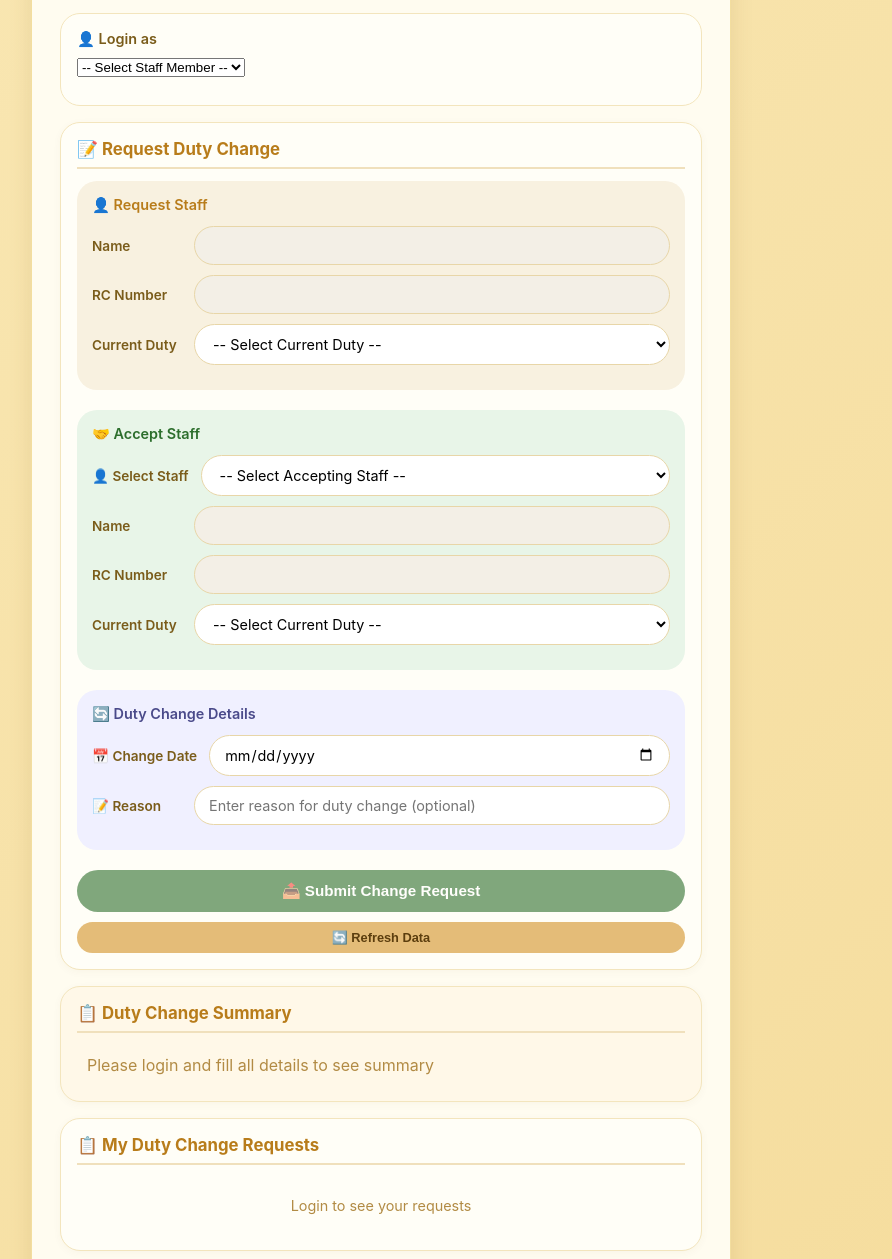
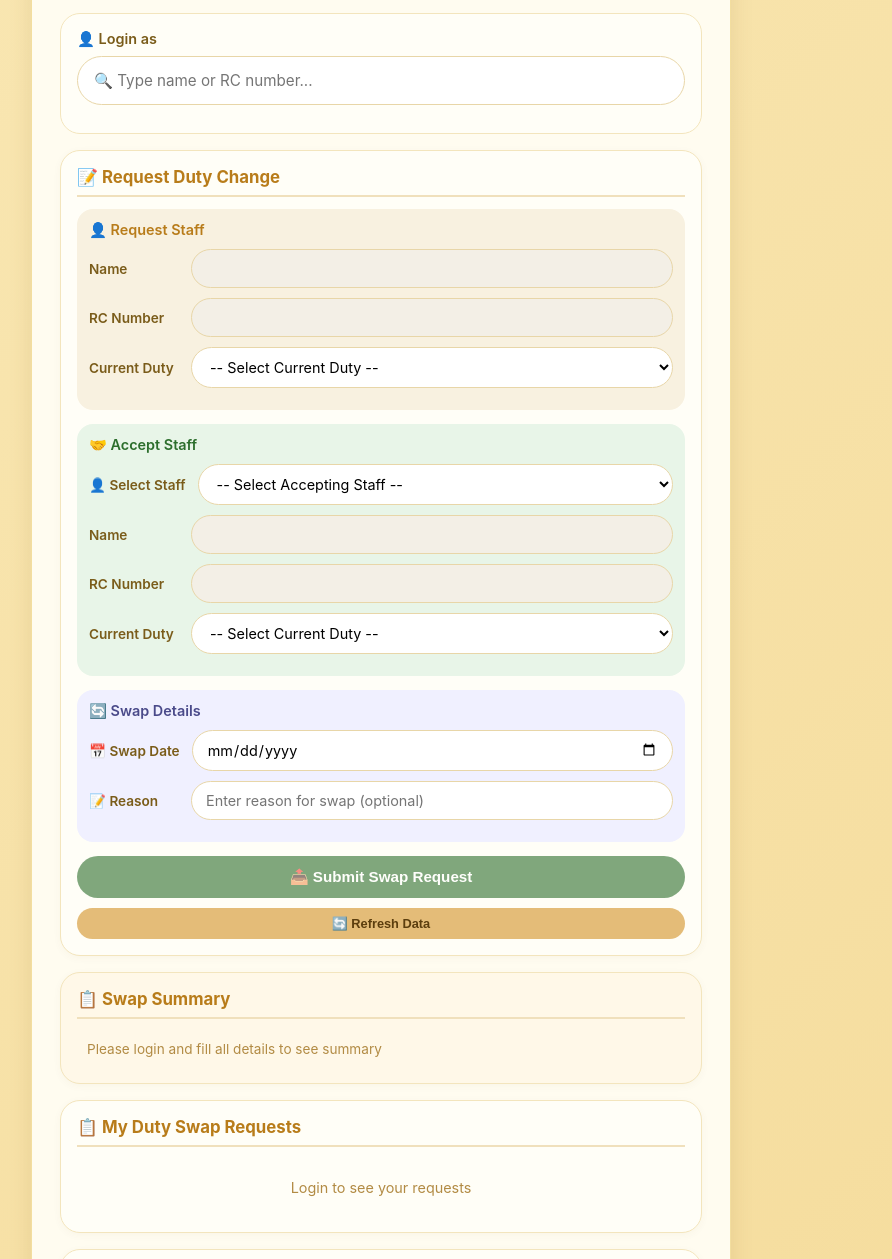
Before and after one commit to tym95959/koveli, a website: page dutychange.html in a window 1280 px wide. Shown: the part 102-1361 px from the top of the page, without its empty margins (259-1151 px from the left). Drawn offline with Linux system fonts and the light colour scheme.

Commit message:
Update dutychange.html

```diff
--- a/dutychange.html
+++ b/dutychange.html
@@ -9,21 +9,13 @@
     <script src="https://www.gstatic.com/firebasejs/10.8.0/firebase-firestore-compat.js"></script>
     <!-- Import firebase-config.js -->
     <script src="script/firebase-config.js"></script>
-    <!-- Import staff.js -->
-    <script type="importmap">
-        {
-            "imports": {
-                "script/staff.js": "./script/staff.js"
-            }
-        }
-    </script>
     <link rel="stylesheet" href="css/dutychange.css">
 </head>
 <body>
 
     <div class="app-card">
         <div class="header">
-        <h1>🔄 Duty Change Request</h1>
+            <h1>🔄 Duty Change</h1>
             <div class="nav-buttons">
                 <div class="profile-btn-container">
                     <div class="profile-icon-btn" id="profileButton">
@@ -33,9 +25,7 @@
                     <div class="profile-menu" id="profileMenu">
                         <div class="profile-menu-item" id="profileViewAction">📋 View Profile</div>
                         <div class="profile-menu-item" id="profileChangePass">🔑 Change Login Code</div>
-                    <div class="profile-menu-item" id="logoutAction" style="color: #c25d2e; border-top: 1px solid #f0e2be; margin-top: 5px; padding-top: 10px;">
-                        🚪 Logout
-                    </div>
+                        <div class="profile-menu-item logout" id="logoutAction">🚪 Logout</div>
                     </div>
                 </div>
             </div>
@@ -45,9 +35,24 @@
         <div class="login-section">
             <div class="field-group">
                 <label>👤 Login as</label>
-            <select id="loginStaffSelect">
-                <option value="">-- Select Staff Member --</option>
-            </select>
+                <!-- Searchable Dropdown -->
+                <div class="search-container" id="staffSearchContainer">
+                    <input
+                    type="text"
+                    id="staffSearchInput"
+                    placeholder="🔍 Type name or RC number..."
+                    autocomplete="off"
+                    >
+                    <div class="dropdown-list" id="staffDropdownList"></div>
+                </div>
+                <input type="hidden" id="loginStaffSelect" value="">
+                <div id="selectedStaffDisplay" style="display: none;">
+                    <div class="selected-user">
+                        <span id="selectedStaffName">—</span>
+                        <span id="selectedStaffRc" style="color:#b28b44;font-size:0.75rem;"></span>
+                        <span class="remove-btn" id="clearSelectedStaff">×</span>
+                    </div>
+                </div>
             </div>
             <div id="currentUserDisplay" class="current-user-badge" style="display: none;">
                 ✅ Logged in as: <span id="currentUserName">—</span>
@@ -69,8 +74,8 @@
             <h3>📝 Request Duty Change</h3>
 
             <!-- Request Staff Details -->
-        <div style="background: #f8f1e0; padding: 15px; border-radius: 20px; margin-bottom: 20px;">
-            <h4 style="color: #b87c1a; margin-bottom: 12px;">👤 Request Staff</h4>
+            <div style="background: #f8f1e0; padding: 12px; border-radius: 16px; margin-bottom: 14px;">
+                <h4 style="color: #b87c1a; margin-bottom: 10px;">👤 Request Staff</h4>
                 <div class="field-row">
                     <label>Name</label>
                     <input type="text" id="requestStaffName" readonly style="background:#f3efe6;">
@@ -94,8 +99,8 @@
             </div>
 
             <!-- Accept Staff Details -->
-        <div style="background: #e8f5e8; padding: 15px; border-radius: 20px; margin-bottom: 20px;">
-            <h4 style="color: #2c6e2c; margin-bottom: 12px;">🤝 Accept Staff</h4>
+            <div style="background: #e8f5e8; padding: 12px; border-radius: 16px; margin-bottom: 14px;">
+                <h4 style="color: #2c6e2c; margin-bottom: 10px;">🤝 Accept Staff</h4>
                 <div class="field-row">
                     <label>👤 Select Staff</label>
                     <select id="dutyAcceptStaff">
@@ -125,33 +130,33 @@
             </div>
 
             <!-- Swap Details -->
-        <div style="background: #f0f0ff; padding: 15px; border-radius: 20px; margin-bottom: 20px;">
-            <h4 style="color: #4a4a8a; margin-bottom: 12px;">🔄 Duty Change Details</h4>
+            <div style="background: #f0f0ff; padding: 12px; border-radius: 16px; margin-bottom: 14px;">
+                <h4 style="color: #4a4a8a; margin-bottom: 10px;">🔄 Swap Details</h4>
                 <div class="field-row">
-                <label>📅 Change Date</label>
+                    <label>📅 Swap Date</label>
                     <input type="date" id="swapDate" value="">
                 </div>
                 <div class="field-row">
                     <label>📝 Reason</label>
-                <input type="text" id="swapReason" placeholder="Enter reason for duty change (optional)">
+                    <input type="text" id="swapReason" placeholder="Enter reason for swap (optional)">
                 </div>
             </div>
 
-        <button class="btn-primary" id="submitDutyChangeBtn" disabled>📤 Submit Change Request</button>
+            <button class="btn-primary" id="submitDutyChangeBtn" disabled>📤 Submit Swap Request</button>
             <button class="btn-secondary" id="refreshBtn" style="margin-top: 10px; width: 100%;">🔄 Refresh Data</button>
         </div>
 
         <!-- Request Summary -->
         <div class="duty-card" style="background: #fff8e8;">
-        <h3>📋 Duty Change Summary</h3>
+            <h3>📋 Swap Summary</h3>
             <div id="requestSummary" style="padding: 10px; color: #5c4311;">
-            <p style="color: #b28b44;">Please login and fill all details to see summary</p>
+                <p style="color: #b28b44; font-size:0.85rem;">Please login and fill all details to see summary</p>
             </div>
         </div>
 
         <!-- My Requests -->
         <div class="duty-card">
-        <h3>📋 My Duty Change Requests</h3>
+            <h3>📋 My Duty Swap Requests</h3>
             <div id="myDutyRequestsList">
                 <div class="empty-state">Login to see your requests</div>
             </div>
@@ -178,7 +183,7 @@
             </div>
         </div>
 
-    <div class="footer-note">🔄 Duty change requests require acceptance by the receiving staff</div>
+        <div class="footer-note">🔄 Duty swap requests require acceptance by the receiving staff</div>
     </div>
 
     <!-- Password Modal -->
@@ -263,6 +268,13 @@
         </div>
     </div>
 
+    <script type="importmap">
+        {
+            "imports": {
+                "./staff.js": "./script/staff.js"
+            }
+        }
+    </script>
     <script type="module" src="script/dutychange.js"></script>
 </body>
 </html>
```
Lines whose indentation alone changed are shown as unchanged.
